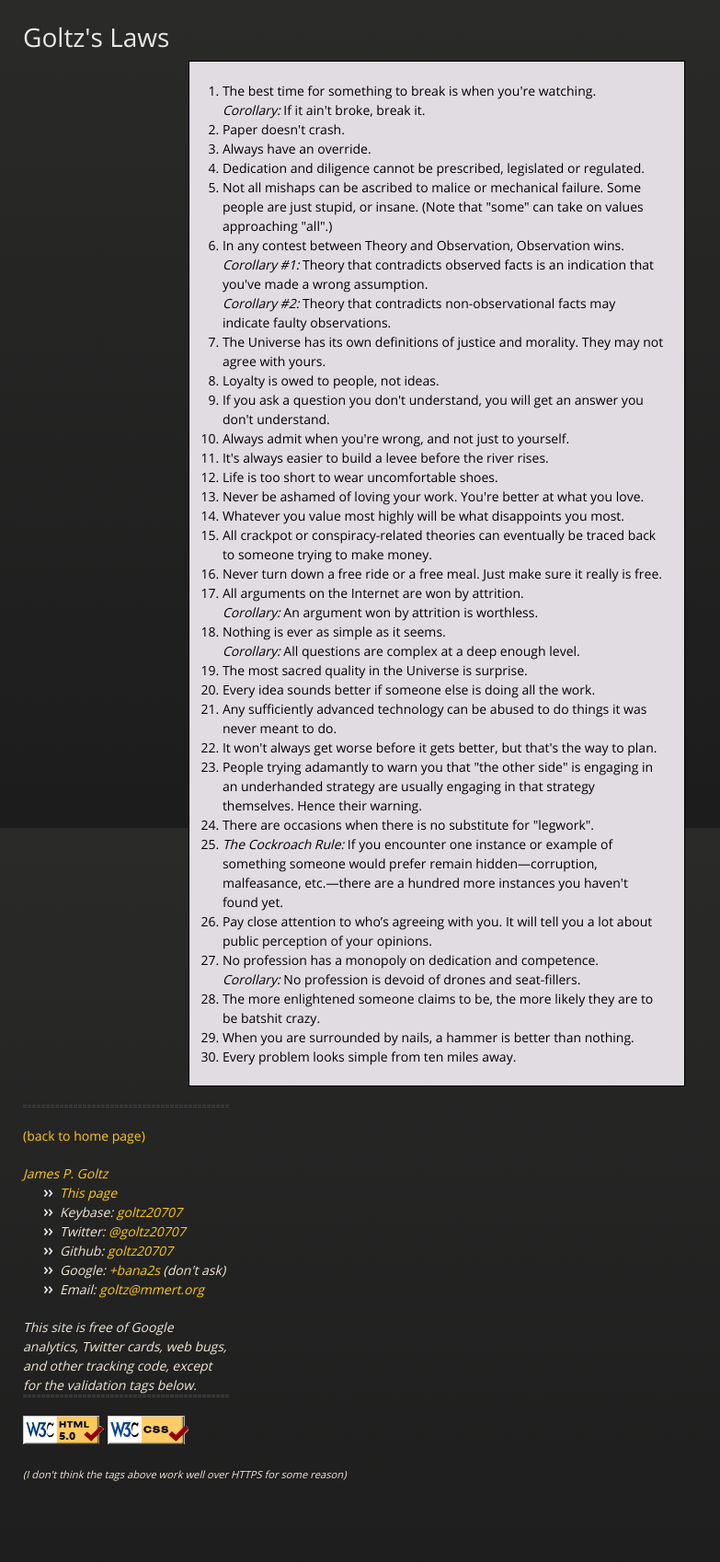
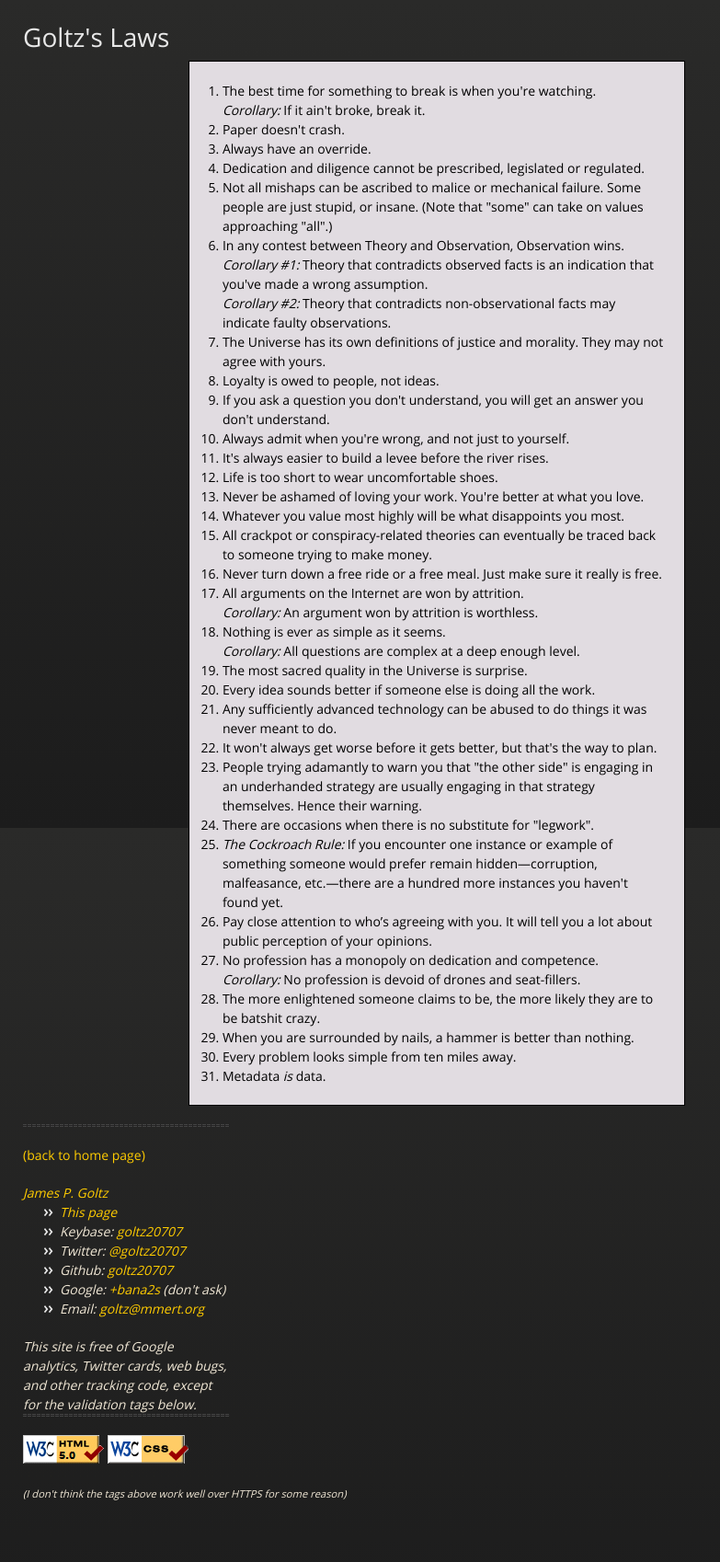
Before and after one commit to goltz20707/goltz20707.github.io, a Jekyll site: the page built from laws.html, in a window 1280 px wide. Shown: the whole page at 92% size, without its empty margins (0-783 px from the left). Built offline with Jekyll 4.4.1, drawn with Linux system fonts in a browser that asks for light colours; a script that is not in the unit is left out; before the commit the page ends 1677 px from its top, so only the background shows below that.

Commit message:
Update laws.html

```diff
--- a/laws.html
+++ b/laws.html
@@ -72,4 +72,5 @@ title: "Goltz's Laws"
       <li>When you are surrounded by nails, a hammer is better than
 	nothing.</li>
       <li>Every problem looks simple from ten miles away.</li>
+      <li>Metadata <em>is</em> data.</li>
     </ol>
```
